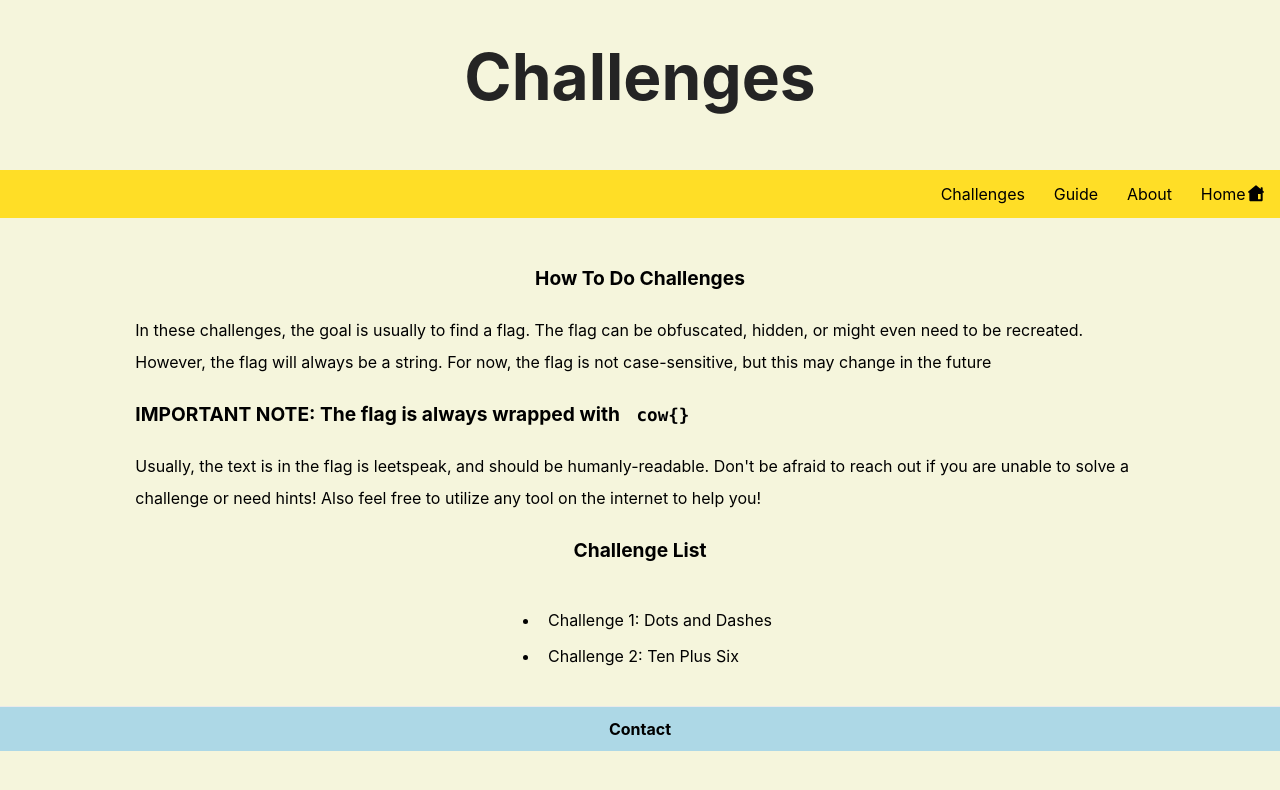
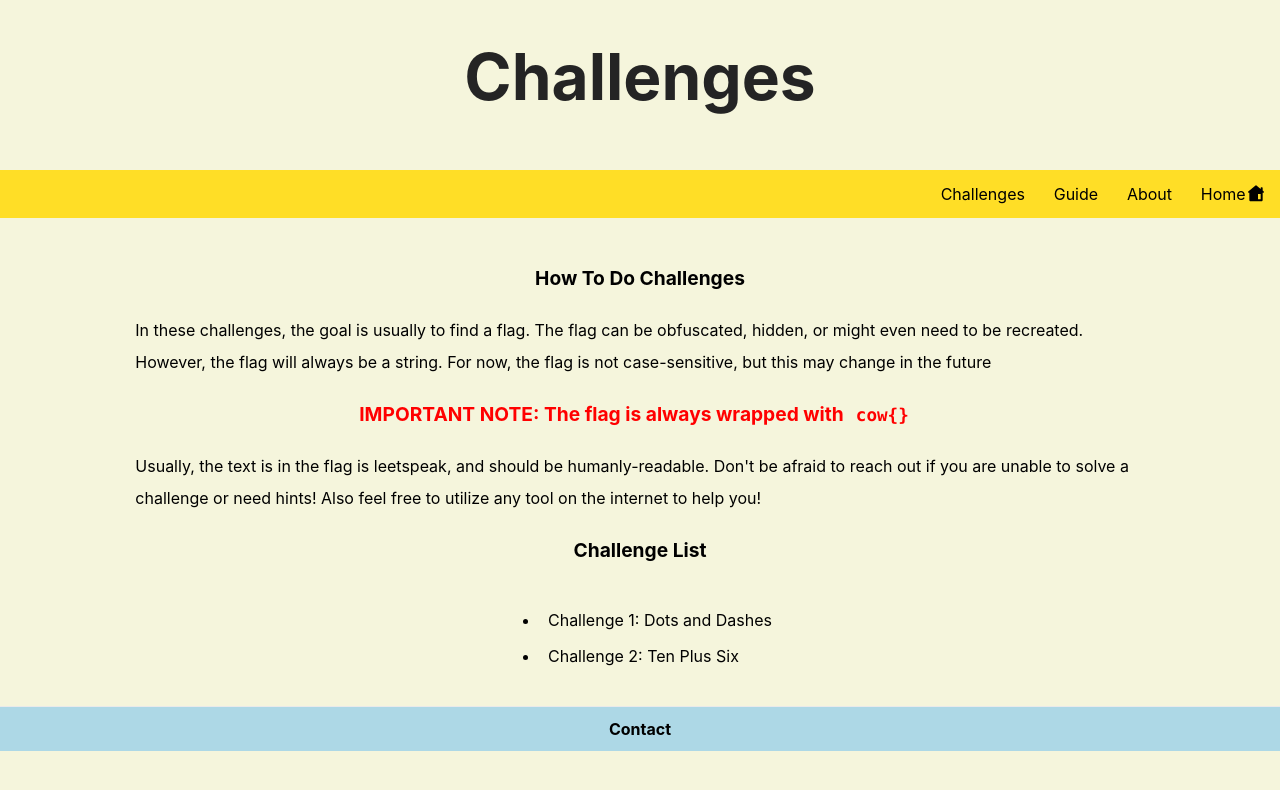
Before and after one commit to alexgeethob/cycow-weekly, a Next.js app: page /challenges in a window 1280 px wide. Shown: the top 790 px of the page. Built offline with nearby package versions, Linux system fonts and the light colour scheme.

Commit message:
highlighted/centered important text

```diff
--- a/pages/challenges/index.js
+++ b/pages/challenges/index.js
@@ -26,7 +26,7 @@ export default function ChalHome() {
           the flag will always be a string. For now, the flag is not case-sensitive,
           but this may change in the future
           <Important>
-            IMPORTANT NOTE: The flag is always wrapped with{" "}
+            IMPORTANT NOTE: The flag is always wrapped with
             <code className={styles.code}>cow{"{}"}</code>
           </Important>
           Usually, the text is in the flag is leetspeak, and should be
--- a/styles/Home.module.css
+++ b/styles/Home.module.css
@@ -181,4 +181,6 @@
 .important {
   font-weight: bolder;
   font-size: larger;
+  text-align: center;
+  color: red;
 }
```
